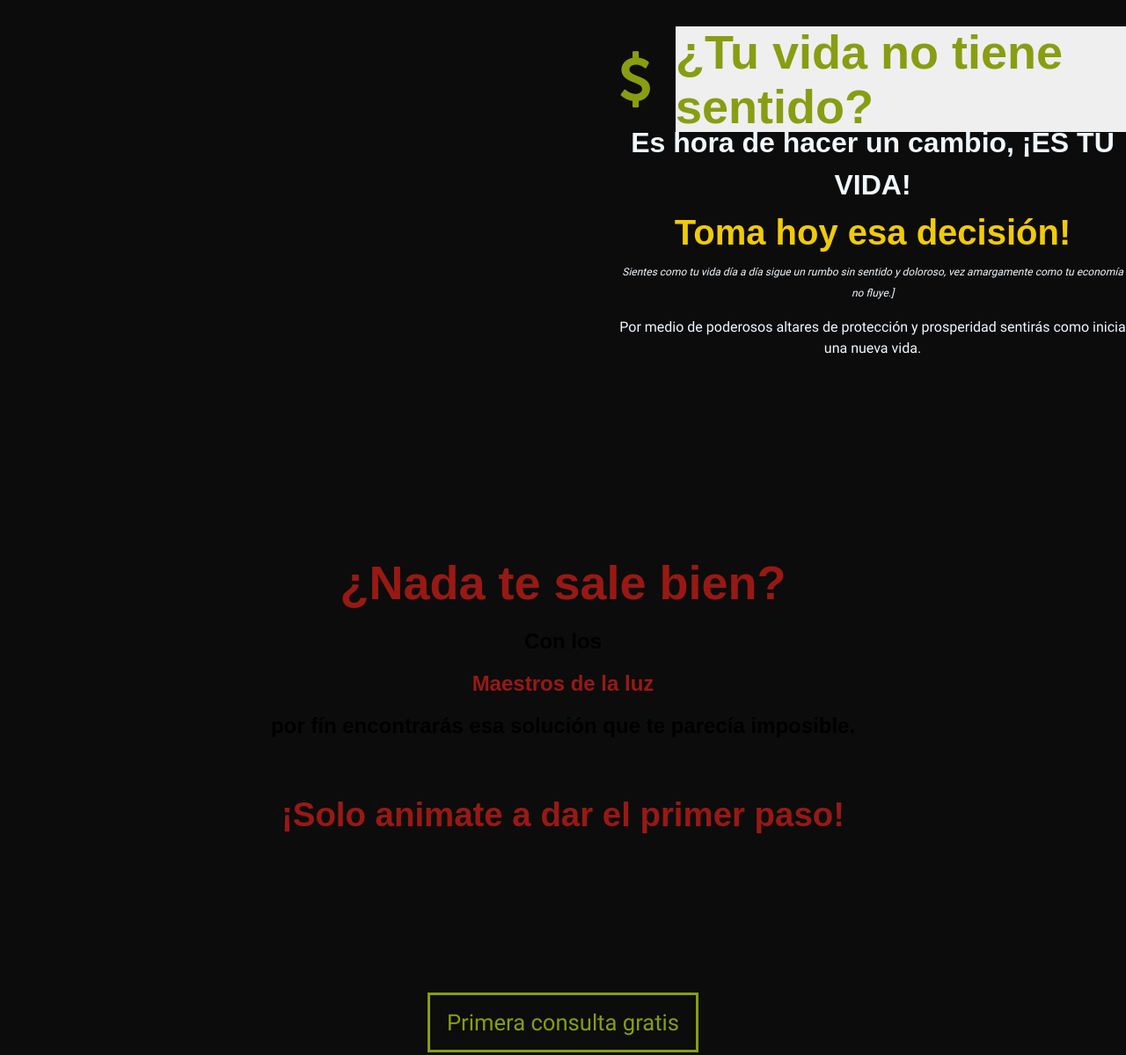
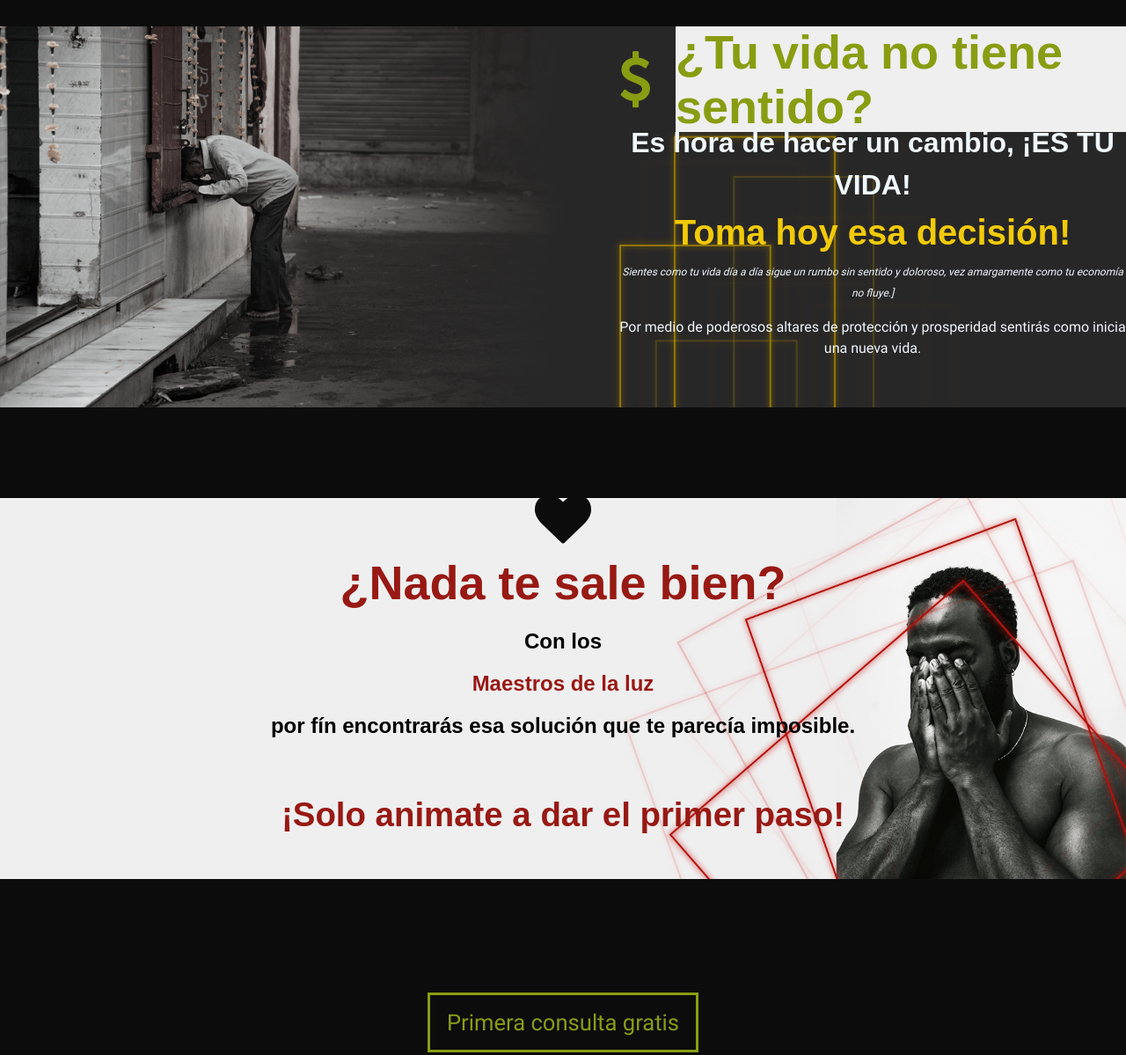
Before and after one commit to ches2409/test.github.io, a plain HTML site: page index.html in a window 1280 px wide. Shown: the part 1706-2905 px from the top of the page at 88% size. Drawn offline with nearby package versions, Linux system fonts and the light colour scheme; files whose address does not match are found by name; a web font is replaced by a local one.

Commit message:
modificado el css para mostrar imagenes

```diff
--- a/styles.css
+++ b/styles.css
@@ -4291,7 +4291,7 @@ body {
     color: #efefef; }
 
 .mainContainer-Service.sectionTwo {
-  background-image: url("/src/images/img02.png");
+  background-image: url("images/img02.png");
   background-repeat: no-repeat;
   background-size: 100%; }
   .mainContainer-Service.sectionTwo .mainContainer-Service_banner__icon {
@@ -4316,7 +4316,7 @@ body {
     color: aliceblue; }
 
 .mainContainer-Service.sectionThree {
-  background-image: url("/src/images/img03.png");
+  background-image: url("images/img03.png");
   background-repeat: no-repeat;
   background-size: 100%; }
   .mainContainer-Service.sectionThree .mainContainer-Service_banner__icon {
@@ -4345,7 +4345,7 @@ body {
   font-size: 2vw; }
 
 .containerServices {
-  background-image: url("/src/images/fondoUs.jpg"); }
+  background-image: url("images/fondoUs.jpg"); }
   .containerServices_box {
     background-color: rgba(44, 43, 43, 0.7); }
     .containerServices_box__title {
```
